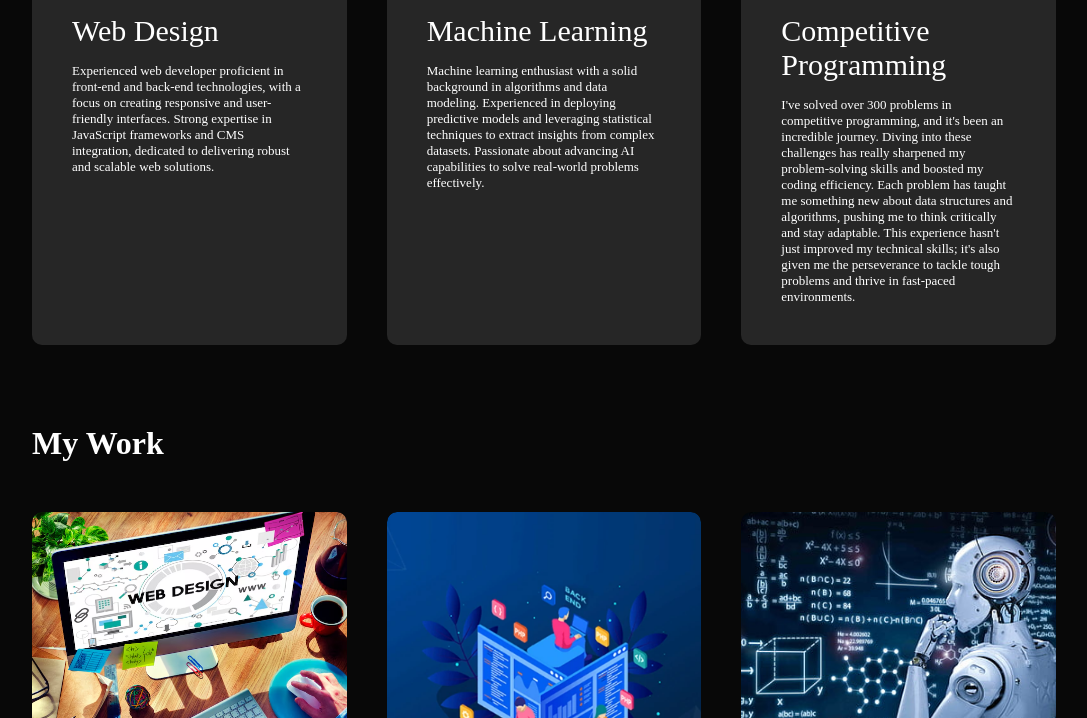
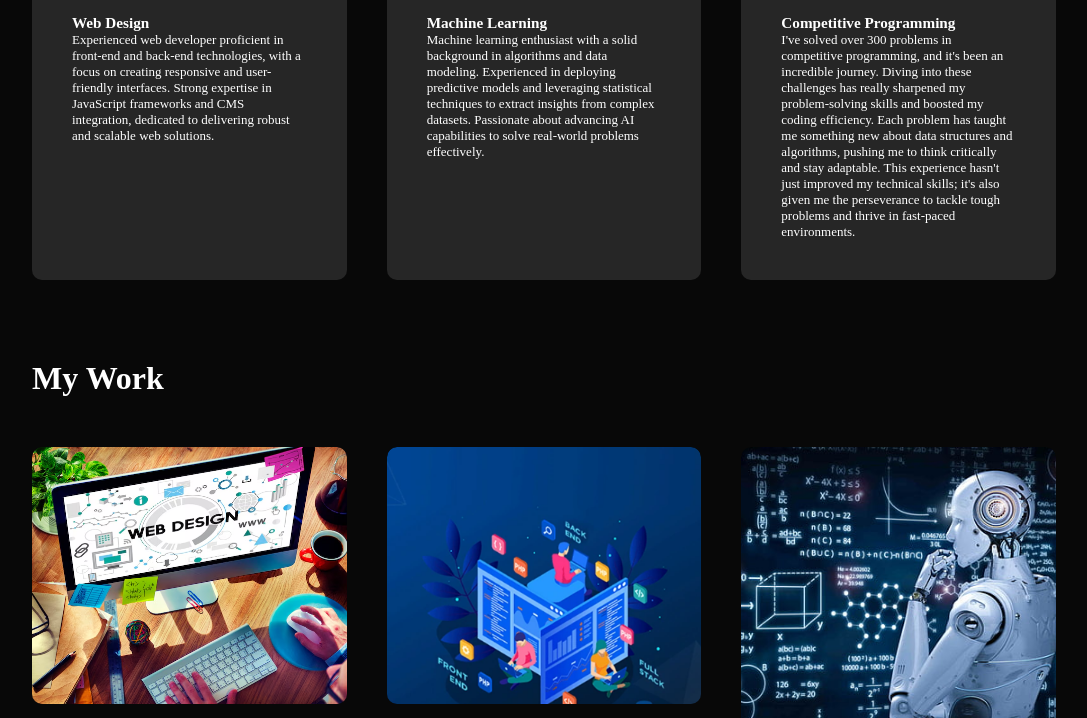
Before and after one commit to chekkadameghashyam/Profile, a plain HTML site: page index.html in a window 1280 px wide. Shown: the part 1629-2347 px from the top of the page, without its empty margins (96-1183 px from the left). Drawn offline with Linux system fonts and the light colour scheme.

Commit message:
Update index.html

```diff
--- a/index.html
+++ b/index.html
@@ -70,7 +70,7 @@
                 </div>
                 <div class="tab-contents" id="nontechnicalskills">
                     <ul>
-                        <li><span><li>Communication</span></li>
+                        <li><span>Communication</span></li>
                         <li><span>Adaptability</span></li>
                         <li><span>Teamwork</span></li>
                         <li><span>Self-Motivation</span></li>
@@ -88,18 +88,18 @@
         <div class="services-list">
             <div>
                 <i class="fa-solid fa-laptop"></i>
-                <h2>Web Design</h2>
+                <h3>Web Design</h3>
                 <p>Experienced web developer proficient in front-end and back-end technologies, with a focus on creating responsive and user-friendly interfaces. Strong expertise in JavaScript frameworks and CMS integration, dedicated to delivering robust and scalable web solutions.</p>
             </div>
             <div>
                 <i class="fa-solid fa-laptop-file"></i>
-                <h2>Machine Learning</h2>
+                <h3>Machine Learning</h3>
                 <p>Machine learning enthusiast with a solid background in algorithms and data modeling. Experienced in deploying predictive models and leveraging statistical techniques to extract insights from complex datasets. Passionate about advancing AI capabilities to solve real-world problems effectively.
                 </p>
             </div>
             <div>
                 <i class="fa-brands fa-uncharted"></i>
-                <h2>Competitive Programming</h2>
+                <h3>Competitive Programming</h3>
                 <p>I've solved over 300 problems in competitive programming, and it's been an incredible journey. Diving into these challenges has really sharpened my problem-solving skills and boosted my coding efficiency. Each problem has taught me something new about data structures and algorithms, pushing me to think critically and stay adaptable. This experience hasn't just improved my technical skills; it's also given me the perseverance to tackle tough problems and thrive in fast-paced environments.
                 </p>
             </div>
```
